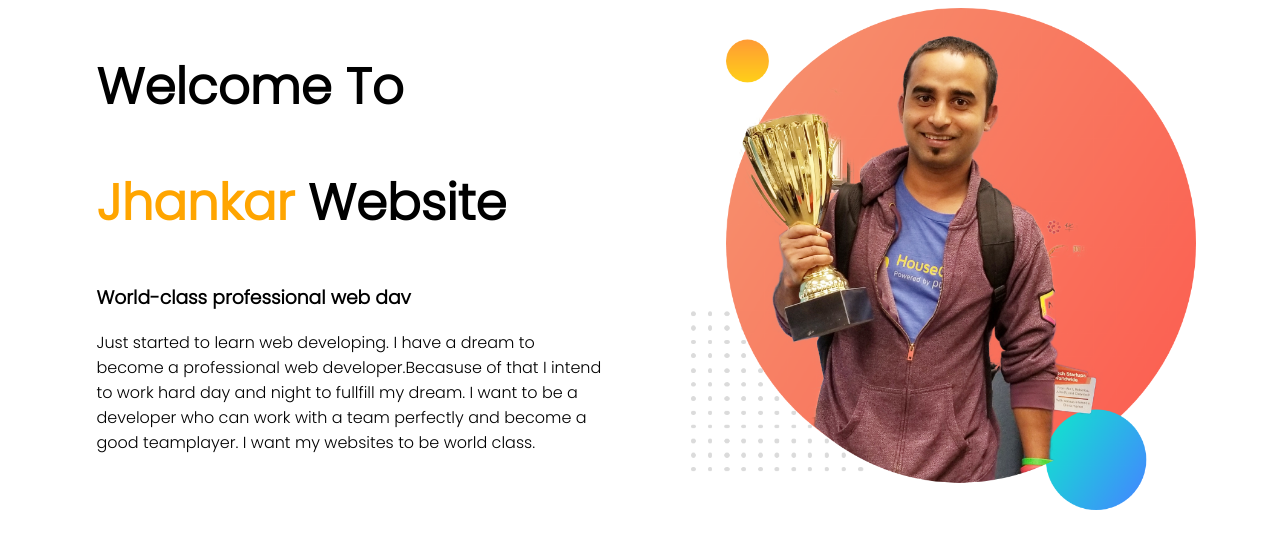
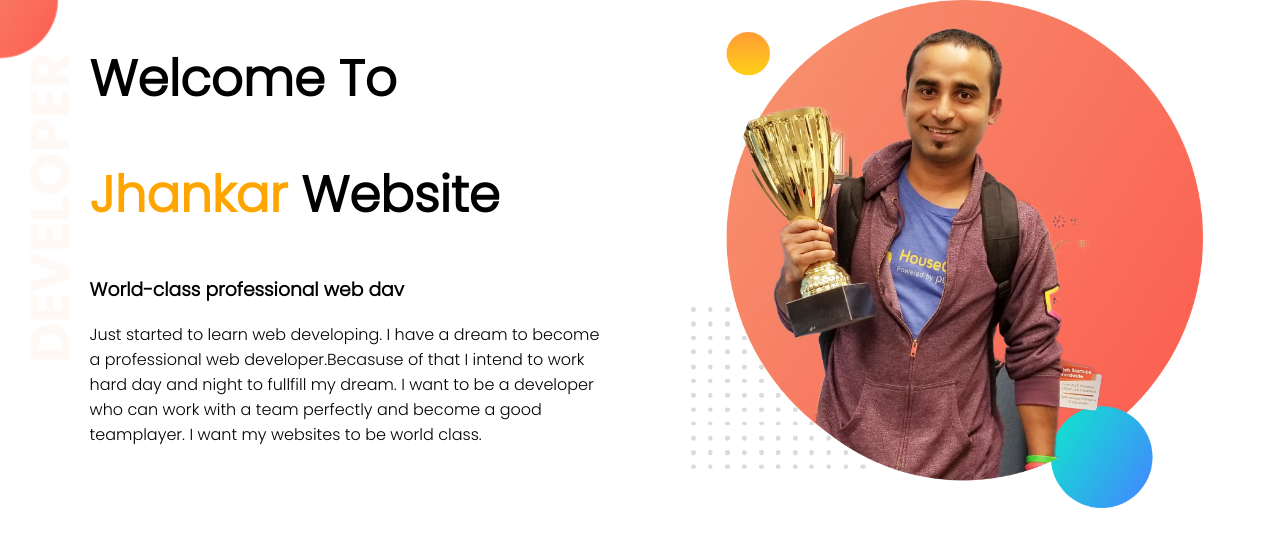
Before and after one commit to Sadman9924/web-portfolio, a plain HTML site: page index.html in a window 1280 px wide. Drawn offline with Linux system fonts and the light colour scheme.

Commit message:
first part

```diff
--- a/index.html
+++ b/index.html
@@ -8,7 +8,7 @@
     <link rel="stylesheet" href="style.css">
 </head>
 <body>
-   <section>
+   <section class="top-banner">
     <div class="half-width">
         <h1>Welcome To</h1>
         <h1><span class="name-highlight">Jhankar</span> Website</h1>
--- a/style.css
+++ b/style.css
@@ -1,4 +1,5 @@
 body{
+    margin: 0px;
     font-family: 'Poppins', sans-serif;
 }
 h1{
@@ -17,3 +18,11 @@ h1{
 .half-width img{
     width: 100%;
 }
+
+.top-banner{
+    background-image: url("img/top-banner.png");
+    background-repeat: no-repeat;
+}
+section{
+    height: 500px;
+}
```
